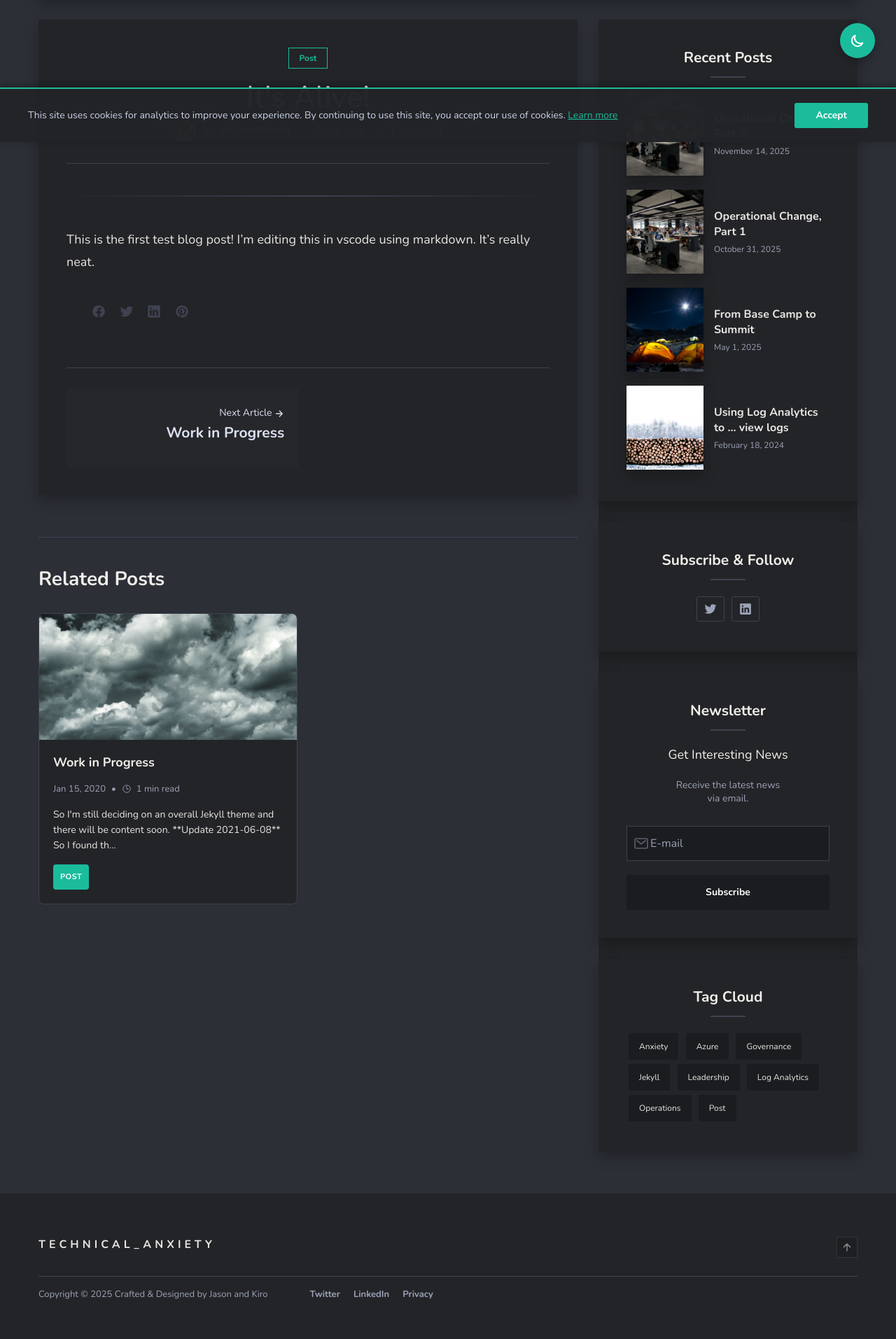
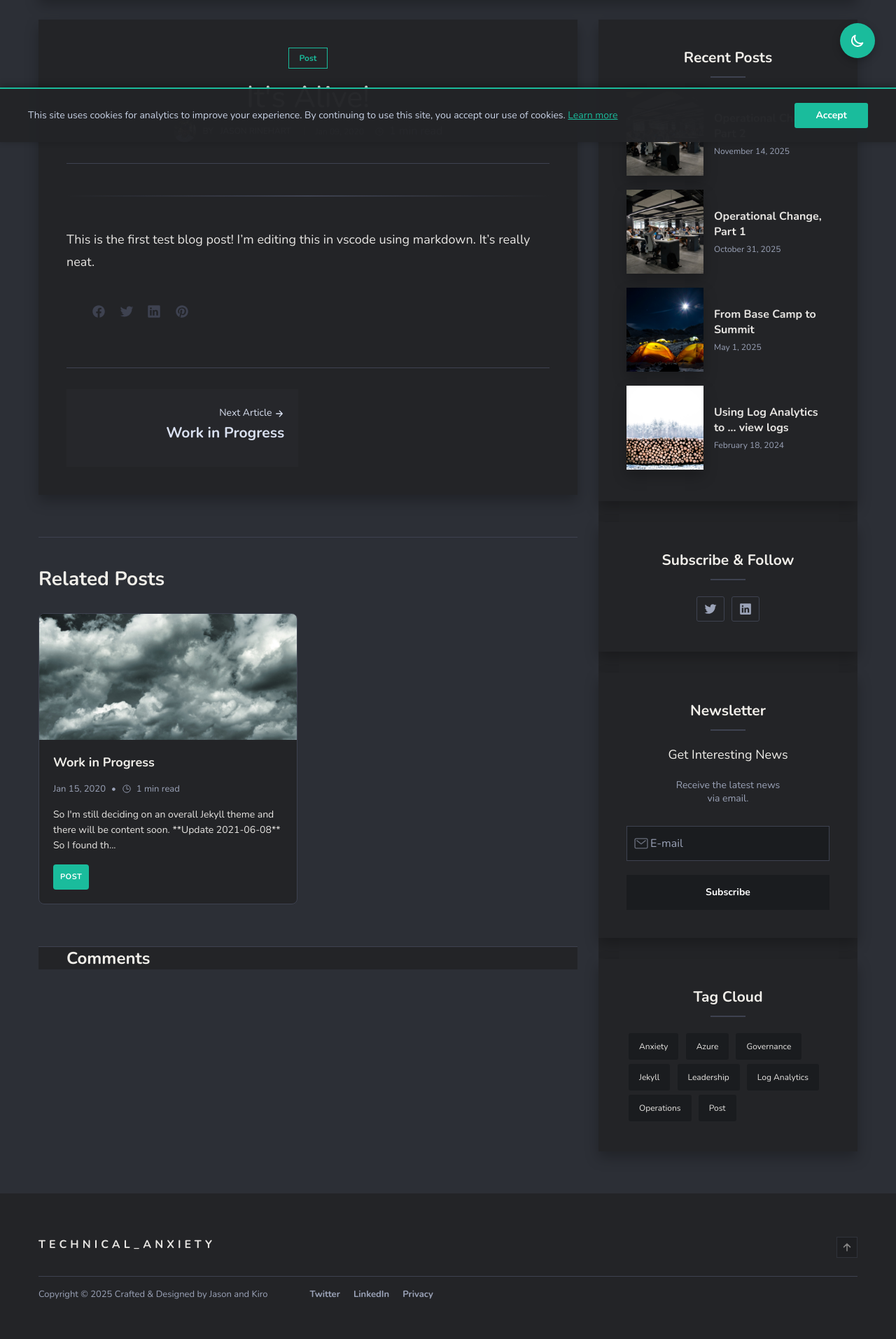
Before and after one commit to technicalanxiety/technicalanxiety.github.io, a Jekyll site: the page built from _posts/2020-1-8-its-alive.md, in a window 1280 px wide. Shown: the part 697-2610 px from the top of the page at 70% size. Built offline with Jekyll 4.4.1, drawn with Linux system fonts in a browser that asks for light colours; nearby versions of some CDN libraries; comment, search, counter and statistics services are not loaded.

Commit message:
feat: Replace Disqus with Giscus comments system
- Removed Disqus comments (proprietary, ads, tracking)
- Added Giscus comments (GitHub Discussions-based, free, open-source)
- Created giscus-comments.html component
- Added comments styling with theme support
- Updated post layout to use Giscus
- Updated config with Giscus settings (needs repo_id and category_id)
- Created comprehensive setup guide in .github/GISCUS_SETUP.md

Benefits:
- No ads or tracking
- Readers use GitHub accounts (perfect for technical audience)
- Markdown support with code blocks
- Automatic theme matching (light/dark)
- Full moderation control
- Privacy-friendly

Next step: Follow .github/GISCUS_SETUP.md to complete setup

```diff
--- a/_config.yml
+++ b/_config.yml
@@ -47,8 +47,17 @@
 
 
 #-------------------------------
-# Comment Section (Disqus)
-disqus-identifier: anxiouschat # Add your shortname for Disqus Comment. For example mr-brown
+# Comment Section (Giscus - GitHub Discussions)
+# To set up:
+# 1. Enable GitHub Discussions on your repo: Settings > Features > Discussions
+# 2. Install Giscus app: https://github.com/apps/giscus
+# 3. Get your settings: https://giscus.app/
+# 4. Fill in the values below
+giscus:
+  repo: "technicalanxiety/technicalanxiety.github.io"
+  repo_id: "" # Get from https://giscus.app/
+  category: "Comments" # Create a "Comments" category in Discussions
+  category_id: "" # Get from https://giscus.app/
 
 
 #-------------------------------
--- a/_includes/disqus-comments.html
+++ /dev/null
@@ -1,14 +0,0 @@
-<div class="comments">
-  <div id="disqus_thread" class="article-comments"></div>
-  <script>
-    (function () {
-      var d = document, s = d.createElement('script');
-      s.src = '//{{ site.disqus-identifier }}.disqus.com/embed.js';
-      s.setAttribute('data-timestamp', +new Date());
-      (d.head || d.body).appendChild(s);
-    })();
-  </script>
-  <noscript>Please enable JavaScript to view the
-    <a href="https://disqus.com/?ref_noscript">comments powered by Disqus.</a>
-  </noscript>
-</div> <!-- /.comments -->
--- /dev/null
+++ b/_includes/giscus-comments.html
@@ -0,0 +1,19 @@
+<div class="comments">
+  <h3 class="comments-title">Comments</h3>
+  <script src="https://giscus.app/client.js"
+          data-repo="{{ site.giscus.repo }}"
+          data-repo-id="{{ site.giscus.repo_id }}"
+          data-category="{{ site.giscus.category }}"
+          data-category-id="{{ site.giscus.category_id }}"
+          data-mapping="pathname"
+          data-strict="0"
+          data-reactions-enabled="1"
+          data-emit-metadata="0"
+          data-input-position="top"
+          data-theme="preferred_color_scheme"
+          data-lang="en"
+          data-loading="lazy"
+          crossorigin="anonymous"
+          async>
+  </script>
+</div> <!-- /.comments -->
--- a/_includes/main.scss
+++ b/_includes/main.scss
@@ -22,6 +22,7 @@
 @import '3-modules/pagination';
 @import '3-modules/footer';
 @import '3-modules/related-posts';
+@import '3-modules/comments';
 
 // 4-LAYOUTS
 @import '4-layouts/home';
--- a/_layouts/post.html
+++ b/_layouts/post.html
@@ -106,8 +106,9 @@
 				</div>
 			</div>
 			{% endif %}
-			{% if site.disqus-identifier %}
-				{% include disqus-comments.html %}
+
+			{% if site.giscus.repo %}
+				{% include giscus-comments.html %}
 			{% endif %}
 	</article> <!-- /.post -->
 
--- /dev/null
+++ b/_sass/3-modules/_comments.scss
@@ -0,0 +1,36 @@
+/* ===============================================
+   Comments Section (Giscus)
+   =============================================== */
+
+.comments {
+  margin-top: 60px;
+  padding: 40px 0;
+  border-top: 1px solid var(--border-color);
+}
+
+.comments-title {
+  font-size: 24px;
+  font-weight: 700;
+  color: var(--heading-color);
+  margin-bottom: 30px;
+  text-align: left;
+}
+
+// Giscus theme integration
+.giscus {
+  // Giscus will automatically adapt to the theme
+  // using data-theme="preferred_color_scheme"
+}
+
+// Mobile adjustments
+@media only screen and (max-width: 767px) {
+  .comments {
+    margin-top: 40px;
+    padding: 30px 0;
+  }
+
+  .comments-title {
+    font-size: 20px;
+    margin-bottom: 20px;
+  }
+}
```
Also changed, not shown: .github/GISCUS_SETUP.md (added).
